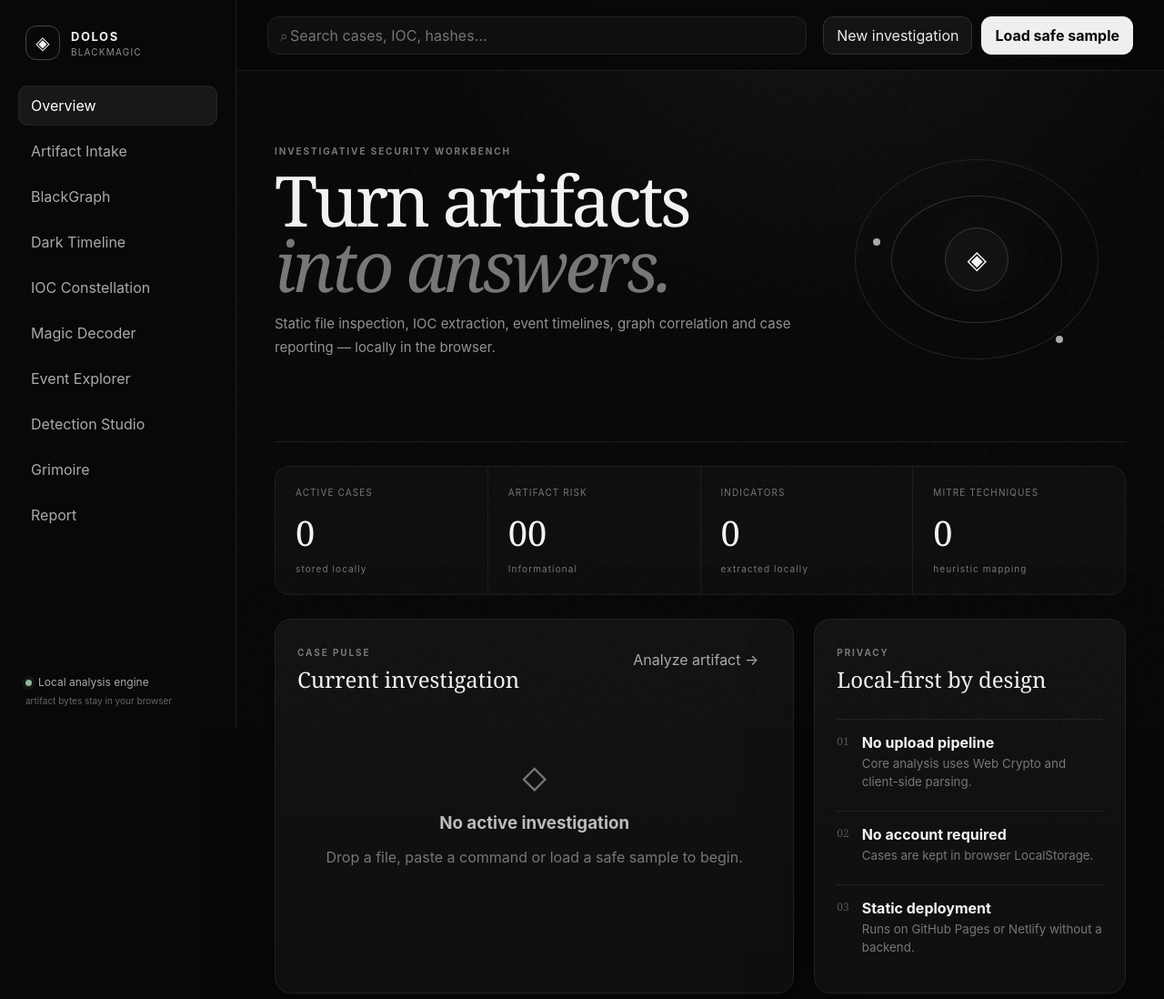
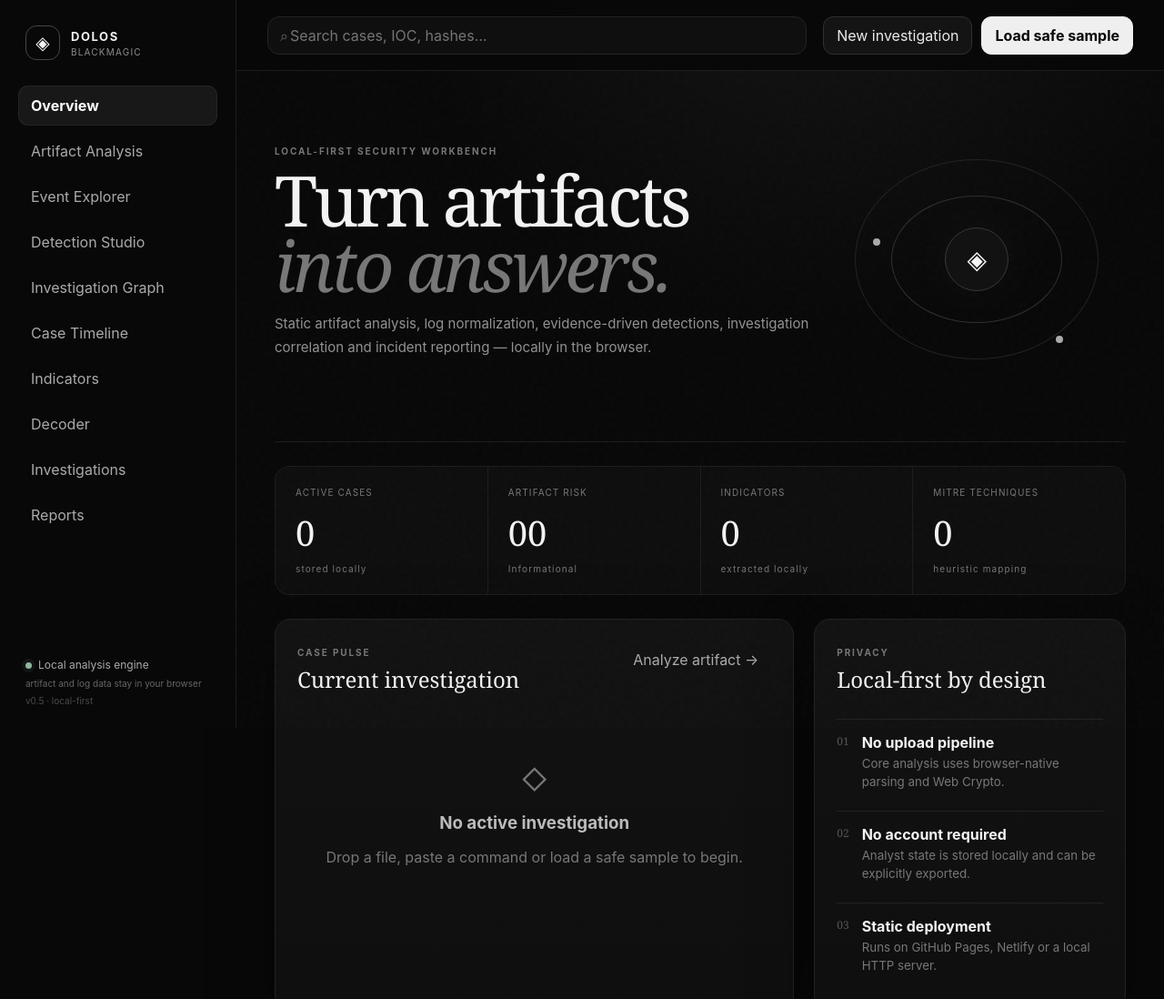
Before and after one commit to ShalvaLekishvili/DolosBlackMagic, a website: page site/index.html in a window 1280 px wide. Shown: the top 1098 px of the page at 91% size. Drawn offline with Linux system fonts and the light colour scheme.

Commit message:
feat(shell): wire v0.5 UI hardening assets

```diff
--- a/site/index.html
+++ b/site/index.html
@@ -4,7 +4,7 @@
   <meta charset="utf-8" />
   <meta name="viewport" content="width=device-width,initial-scale=1,viewport-fit=cover" />
   <meta name="theme-color" content="#080808" />
-  <meta name="description" content="DolosBlackMagic — local-first browser DFIR and threat investigation workbench." />
+  <meta name="description" content="DolosBlackMagic — local-first browser DFIR, log intelligence, detection engineering and SOC investigation workbench." />
   <title>DolosBlackMagic — Investigation Workbench</title>
   <link rel="icon" href="favicon.svg" type="image/svg+xml" />
   <link rel="manifest" href="manifest.webmanifest" />
@@ -12,51 +12,43 @@
   <link rel="stylesheet" href="log.css" />
   <link rel="stylesheet" href="soc.css" />
   <link rel="stylesheet" href="ops.css" />
+  <link rel="stylesheet" href="v05.css" />
 </head>
 <body>
-  <div class="noise"></div>
+  <div class="noise" aria-hidden="true"></div>
   <div class="app-shell">
     <aside class="sidebar" id="sidebar">
-      <div class="brand"><div class="brand-mark">◈</div><div><strong>DOLOS</strong><span>BLACKMAGIC</span></div></div>
+      <div class="brand"><div class="brand-mark" aria-hidden="true">◈</div><div><strong>DOLOS</strong><span>BLACKMAGIC</span></div></div>
       <nav class="nav" aria-label="Primary">
         <button class="nav-item active" data-view="dashboard">Overview</button>
-        <button class="nav-item" data-view="intake">Artifact Intake</button>
-        <button class="nav-item" data-view="graph">BlackGraph</button>
-        <button class="nav-item" data-view="timeline">Dark Timeline</button>
-        <button class="nav-item" data-view="iocs">IOC Constellation</button>
-        <button class="nav-item" data-view="decoder">Magic Decoder</button>
-        <button class="nav-item" data-view="grimoire">Grimoire</button>
-        <button class="nav-item" data-view="report">Report</button>
+        <button class="nav-item" data-view="intake">Artifact Analysis</button>
+        <button class="nav-item" data-view="graph">Investigation Graph</button>
+        <button class="nav-item" data-view="timeline">Case Timeline</button>
+        <button class="nav-item" data-view="iocs">Indicators</button>
+        <button class="nav-item" data-view="decoder">Decoder</button>
+        <button class="nav-item" data-view="grimoire">Investigations</button>
+        <button class="nav-item" data-view="report">Reports</button>
       </nav>
-      <div class="sidebar-foot"><span class="status-dot"></span><span>Local analysis engine</span><small>artifact bytes stay in your browser</small></div>
+      <div class="sidebar-foot"><span class="status-dot"></span><span>Local analysis engine</span><small>artifact and log data stay in your browser</small></div>
     </aside>
-
     <main class="main">
       <header class="topbar">
         <button class="icon-btn mobile-only" id="menuBtn" aria-label="Open menu">☰</button>
-        <div class="search-wrap"><span>⌕</span><input id="globalSearch" placeholder="Search cases, IOC, hashes…" autocomplete="off" /></div>
+        <div class="search-wrap"><span aria-hidden="true">⌕</span><label class="sr-only" for="globalSearch">Search investigations</label><input id="globalSearch" placeholder="Search cases, IOC, hashes…" autocomplete="off" /></div>
         <div class="top-actions"><button class="ghost" id="newCaseBtn">New investigation</button><button class="primary" id="sampleBtn">Load safe sample</button></div>
       </header>
-
       <section class="view active" id="view-dashboard">
-        <div class="hero"><div><div class="eyebrow">INVESTIGATIVE SECURITY WORKBENCH</div><h1>Turn artifacts<br><em>into answers.</em></h1><p>Static file inspection, IOC extraction, event timelines, graph correlation and case reporting — locally in the browser.</p></div><div class="hero-orbit" aria-hidden="true"><div class="orbit o1"></div><div class="orbit o2"></div><div class="orbit-dot d1"></div><div class="orbit-dot d2"></div><div class="orbit-core">◈</div></div></div>
+        <div class="hero"><div><div class="eyebrow">LOCAL-FIRST SECURITY WORKBENCH</div><h1>Turn artifacts<br><em>into answers.</em></h1><p>Static artifact analysis, log normalization, evidence-driven detections, investigation correlation and incident reporting — locally in the browser.</p></div><div class="hero-orbit" aria-hidden="true"><div class="orbit o1"></div><div class="orbit o2"></div><div class="orbit-dot d1"></div><div class="orbit-dot d2"></div><div class="orbit-core">◈</div></div></div>
         <div class="metrics"><article><span>ACTIVE CASES</span><strong id="metricCases">0</strong><small>stored locally</small></article><article><span>ARTIFACT RISK</span><strong id="metricRisk">00</strong><small id="metricSeverity">Informational</small></article><article><span>INDICATORS</span><strong id="metricIocs">0</strong><small>extracted locally</small></article><article><span>MITRE TECHNIQUES</span><strong id="metricMitre">0</strong><small>heuristic mapping</small></article></div>
-        <div class="grid two"><article class="panel"><div class="panel-head"><div><span class="kicker">CASE PULSE</span><h2>Current investigation</h2></div><button class="text-btn" data-jump="intake">Analyze artifact →</button></div><div id="casePulse" class="empty"><div class="empty-icon">◇</div><h3>No active investigation</h3><p>Drop a file, paste a command or load a safe sample to begin.</p></div></article><article class="panel"><div class="panel-head"><div><span class="kicker">PRIVACY</span><h2>Local-first by design</h2></div></div><div class="privacy-list"><div><b>01</b><span><strong>No upload pipeline</strong><small>Core analysis uses Web Crypto and client-side parsing.</small></span></div><div><b>02</b><span><strong>No account required</strong><small>Cases are kept in browser LocalStorage.</small></span></div><div><b>03</b><span><strong>Static deployment</strong><small>Runs on GitHub Pages or Netlify without a backend.</small></span></div></div></article></div>
+        <div class="grid two"><article class="panel"><div class="panel-head"><div><span class="kicker">CASE PULSE</span><h2>Current investigation</h2></div><button class="text-btn" data-jump="intake">Analyze artifact →</button></div><div id="casePulse" class="empty"><div class="empty-icon">◇</div><h3>No active investigation</h3><p>Drop a file, paste telemetry or load a safe sample to begin.</p></div></article><article class="panel"><div class="panel-head"><div><span class="kicker">PRIVACY</span><h2>Local-first by design</h2></div></div><div class="privacy-list"><div><b>01</b><span><strong>No upload pipeline</strong><small>Core analysis uses browser-native parsing and Web Crypto.</small></span></div><div><b>02</b><span><strong>No account required</strong><small>Analyst state is stored locally and can be explicitly exported.</small></span></div><div><b>03</b><span><strong>Static deployment</strong><small>Runs on GitHub Pages, Netlify or a local HTTP server.</small></span></div></div></article></div>
       </section>
-
-      <section class="view" id="view-intake"><div class="section-title"><span class="kicker">ARTIFACT CHAMBER</span><h1>Artifact Intake</h1><p>Analyze a local file or paste security telemetry, commands, headers, URLs or JSON.</p></div><div class="intake-grid"><div class="drop-zone" id="dropZone" tabindex="0"><input type="file" id="fileInput" hidden /><div class="drop-symbol">＋</div><h2>Drop artifact here</h2><p>or click to browse</p><span>PE • ELF • scripts • documents • JSON • text</span></div><div class="paste-panel"><label for="textInput">PASTE ARTIFACT / TELEMETRY</label><textarea id="textInput" spellcheck="false" placeholder="powershell.exe -enc ...\n\nOr paste Wazuh/Sysmon JSON, email headers, IOC lists, URLs…"></textarea><div class="row"><input id="caseTitle" placeholder="Optional case title"/><button class="primary" id="analyzeTextBtn">Analyze text</button></div></div></div><div id="analysisSummary" class="analysis-summary hidden"></div></section>
-
-      <section class="view" id="view-graph"><div class="section-title"><span class="kicker">BLACKGRAPH</span><h1>Investigation Graph</h1><p>Drag nodes to inspect relationships. Derived locally from the active case.</p></div><div class="graph-toolbar"><span id="graphCount">0 nodes</span><button class="ghost" id="resetGraphBtn">Reset layout</button></div><div class="graph-canvas" id="graphCanvas"><div class="empty"><h3>No graph yet</h3><p>Analyze an artifact first.</p></div></div></section>
-
-      <section class="view" id="view-timeline"><div class="section-title"><span class="kicker">DARK TIMELINE</span><h1>Event Timeline</h1><p>Structured JSON/NDJSON events are normalized into a chronological view.</p></div><div class="timeline" id="timelineList"><div class="empty"><h3>No structured events</h3><p>Paste JSON telemetry with timestamps to populate the timeline.</p></div></div></section>
-
-      <section class="view" id="view-iocs"><div class="section-title"><span class="kicker">IOC CONSTELLATION</span><h1>Indicators</h1><p>URLs, domains, IPs, email addresses and hashes extracted from the active artifact.</p></div><div class="filter-row"><input id="iocFilter" placeholder="Filter indicators…"/><button class="ghost" id="copyIocsBtn">Copy defanged</button></div><div class="table-wrap"><table><thead><tr><th>Type</th><th>Indicator</th><th>Defanged</th></tr></thead><tbody id="iocBody"><tr><td colspan="3" class="muted-cell">No indicators extracted.</td></tr></tbody></table></div></section>
-
-      <section class="view" id="view-decoder"><div class="section-title"><span class="kicker">MAGIC DECODER</span><h1>Decode layers</h1><p>Safely peel Base64-like layers without executing the payload.</p></div><div class="decoder-grid"><div class="panel"><label>ENCODED INPUT</label><textarea id="decoderInput" class="mono" placeholder="Paste Base64 or encoded PowerShell payload…"></textarea><button class="primary full" id="decodeBtn">Decode safely</button></div><div class="panel"><div class="panel-head"><h2>Layers</h2><span id="decodeCount" class="badge">0</span></div><div id="decoderOutput" class="decoder-output empty"><p>No decoded layers yet.</p></div></div></div></section>
-
-      <section class="view" id="view-grimoire"><div class="section-title"><span class="kicker">THE GRIMOIRE</span><h1>Saved investigations</h1><p>Local case library stored only in this browser.</p></div><div class="filter-row"><input id="caseFilter" placeholder="Search saved investigations…"/><button class="ghost danger" id="clearCasesBtn">Clear all</button></div><div id="caseGrid" class="case-grid"></div></section>
-
-      <section class="view" id="view-report"><div class="section-title"><span class="kicker">CASE REPORT</span><h1>Investigation Report</h1><p>Export the active case as Markdown, JSON or a printable PDF.</p></div><div class="report-actions"><button class="ghost" id="exportMdBtn">Export Markdown</button><button class="ghost" id="exportJsonBtn">Export JSON</button><button class="primary" id="printBtn">Print / PDF</button></div><article class="report-sheet" id="reportSheet"><div class="empty"><h3>No active report</h3><p>Analyze or open a saved case first.</p></div></article></section>
+      <section class="view" id="view-intake"><div class="section-title"><span class="kicker">ARTIFACT CHAMBER</span><h1>Artifact Analysis</h1><p>Analyze a local file or paste security telemetry, commands, headers, URLs or JSON without uploading the artifact.</p></div><div class="intake-grid"><div class="drop-zone" id="dropZone" tabindex="0" role="button" aria-label="Choose or drop an artifact"><input type="file" id="fileInput" hidden /><div class="drop-symbol">＋</div><h2>Drop artifact here</h2><p>or click to browse</p><span>PE • ELF • scripts • documents • JSON • text</span></div><div class="paste-panel"><label for="textInput">PASTE ARTIFACT / TELEMETRY</label><textarea id="textInput" spellcheck="false" placeholder="powershell.exe -enc ...\n\nOr paste Wazuh/Sysmon JSON, email headers, IOC lists, URLs…"></textarea><div class="row"><input id="caseTitle" aria-label="Optional case title" placeholder="Optional case title"/><button class="primary" id="analyzeTextBtn">Analyze text</button></div></div></div><div id="analysisSummary" class="analysis-summary hidden"></div></section>
+      <section class="view" id="view-graph"><div class="section-title"><span class="kicker">BLACKGRAPH</span><h1>Investigation Graph</h1><p>Inspect relationships derived from the active artifact investigation.</p></div><div class="graph-toolbar"><span id="graphCount">0 nodes</span><button class="ghost" id="resetGraphBtn">Reset layout</button></div><div class="graph-canvas" id="graphCanvas"><div class="empty"><h3>No graph yet</h3><p>Analyze an artifact first.</p></div></div></section>
+      <section class="view" id="view-timeline"><div class="section-title"><span class="kicker">CASE TIMELINE</span><h1>Event Timeline</h1><p>Structured artifact telemetry is normalized into a chronological investigation view.</p></div><div class="timeline" id="timelineList"><div class="empty"><h3>No structured events</h3><p>Paste JSON telemetry with timestamps to populate the timeline.</p></div></div></section>
+      <section class="view" id="view-iocs"><div class="section-title"><span class="kicker">IOC CONSTELLATION</span><h1>Indicators</h1><p>URLs, domains, IPs, email addresses and hashes extracted from the active artifact.</p></div><div class="filter-row"><input id="iocFilter" aria-label="Filter indicators" placeholder="Filter indicators…"/><button class="ghost" id="copyIocsBtn">Copy defanged</button></div><div class="table-wrap"><table><thead><tr><th>Type</th><th>Indicator</th><th>Defanged</th></tr></thead><tbody id="iocBody"><tr><td colspan="3" class="muted-cell">No indicators extracted.</td></tr></tbody></table></div></section>
+      <section class="view" id="view-decoder"><div class="section-title"><span class="kicker">MAGIC DECODER</span><h1>Decode layers</h1><p>Safely peel Base64-like layers without executing payload content.</p></div><div class="decoder-grid"><div class="panel"><label for="decoderInput">ENCODED INPUT</label><textarea id="decoderInput" class="mono" placeholder="Paste Base64 or encoded PowerShell payload…"></textarea><button class="primary full" id="decodeBtn">Decode safely</button></div><div class="panel"><div class="panel-head"><h2>Layers</h2><span id="decodeCount" class="badge">0</span></div><div id="decoderOutput" class="decoder-output empty"><p>No decoded layers yet.</p></div></div></div></section>
+      <section class="view" id="view-grimoire"><div class="section-title"><span class="kicker">THE GRIMOIRE</span><h1>Investigations</h1><p>Local case library stored only in this browser.</p></div><div class="filter-row"><input id="caseFilter" aria-label="Search investigations" placeholder="Search saved investigations…"/><button class="ghost danger" id="clearCasesBtn">Clear all</button></div><div id="caseGrid" class="case-grid"></div></section>
+      <section class="view" id="view-report"><div class="section-title"><span class="kicker">CASE REPORT</span><h1>Reports</h1><p>Export the active artifact case as Markdown, JSON or a printable PDF.</p></div><div class="report-actions"><button class="ghost" id="exportMdBtn">Export Markdown</button><button class="ghost" id="exportJsonBtn">Export JSON</button><button class="primary" id="printBtn">Print / PDF</button></div><article class="report-sheet" id="reportSheet"><div class="empty"><h3>No active report</h3><p>Analyze or open a saved case first.</p></div></article></section>
     </main>
   </div>
   <div class="toast" id="toast" role="status" aria-live="polite"></div>
@@ -68,5 +60,6 @@
   <script src="log-ui.js"></script>
   <script src="soc-ui.js"></script>
   <script src="ops-ui.js"></script>
+  <script src="ui-hardening.js"></script>
 </body>
 </html>
```
